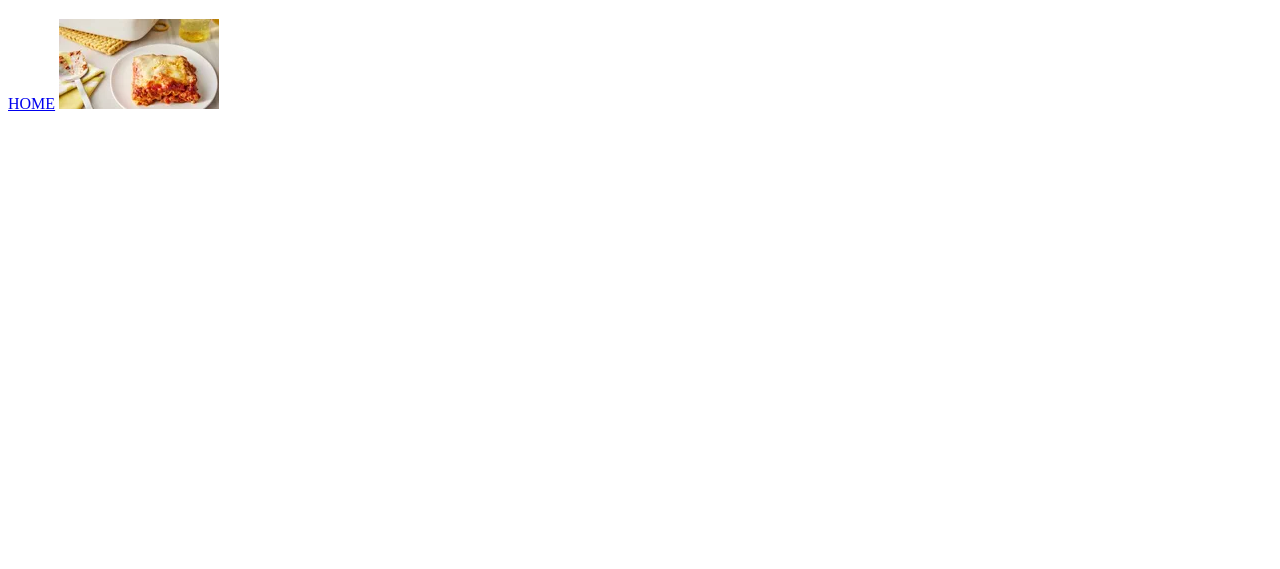
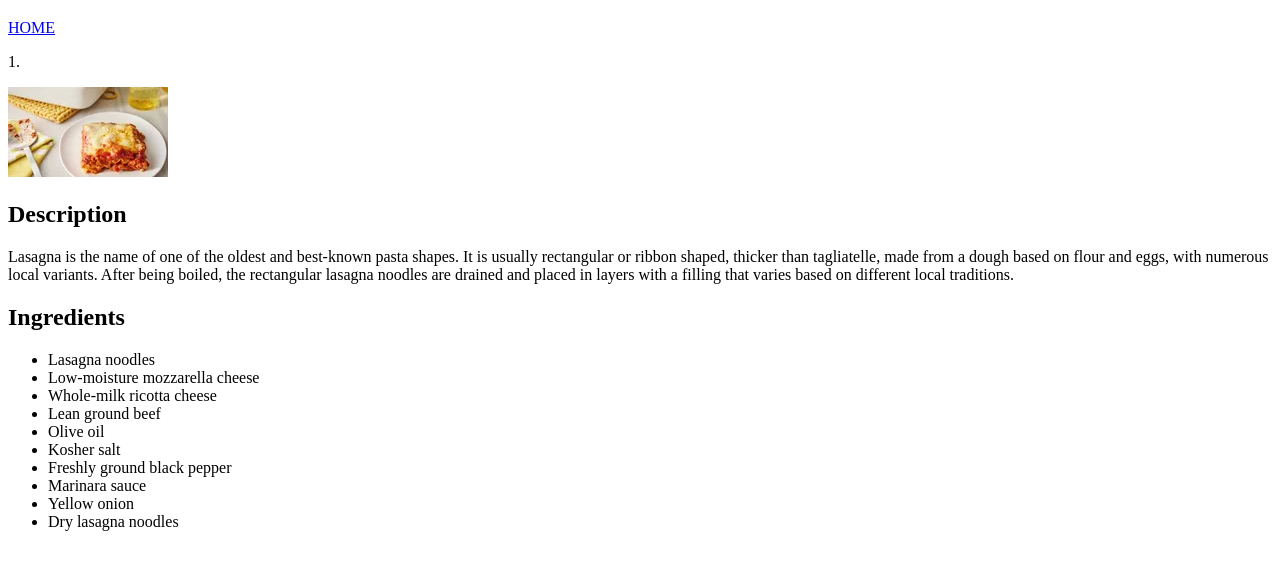
Before and after one commit to Piushhh/odin-recipes, a plain HTML site: page recipes/lasagna.html in a window 1280 px wide. Shown: the part 61-630 px from the top of the page. Drawn offline with Linux system fonts and the light colour scheme.

Commit message:
Add Description and Ingredients for Lasgna

```diff
--- a/recipes/lasagna.html
+++ b/recipes/lasagna.html
@@ -8,6 +8,24 @@
 <body>
     <h1>Lasagna</h1>
     <a href="../index.html">HOME</a>
-    <img src="/images/lasagna.jpg">
+        <p>1.</p>
+        <img src="/images/lasagna.jpg">
+        <h2>Description</h2>
+        <p>
+            Lasagna is the name of one of the oldest and best-known pasta shapes. It is usually rectangular or ribbon shaped, thicker than tagliatelle, made from a dough based on flour and eggs, with numerous local variants. After being boiled, the rectangular lasagna noodles are drained and placed in layers with a filling that varies based on different local traditions.
+        </p>
+        <h2>Ingredients</h2>
+        <ul>
+            <li>Lasagna noodles</li>
+            <li>Low-moisture mozzarella cheese</li>
+            <li>Whole-milk ricotta cheese</li>
+            <li>Lean ground beef</li>
+            <li>Olive oil</li>
+            <li>Kosher salt</li>
+            <li>Freshly ground black pepper</li>
+            <li>Marinara sauce</li>
+            <li>Yellow onion</li>
+            <li>Dry lasagna noodles</li>
+        </ul>
 </body>
 </html>
```
